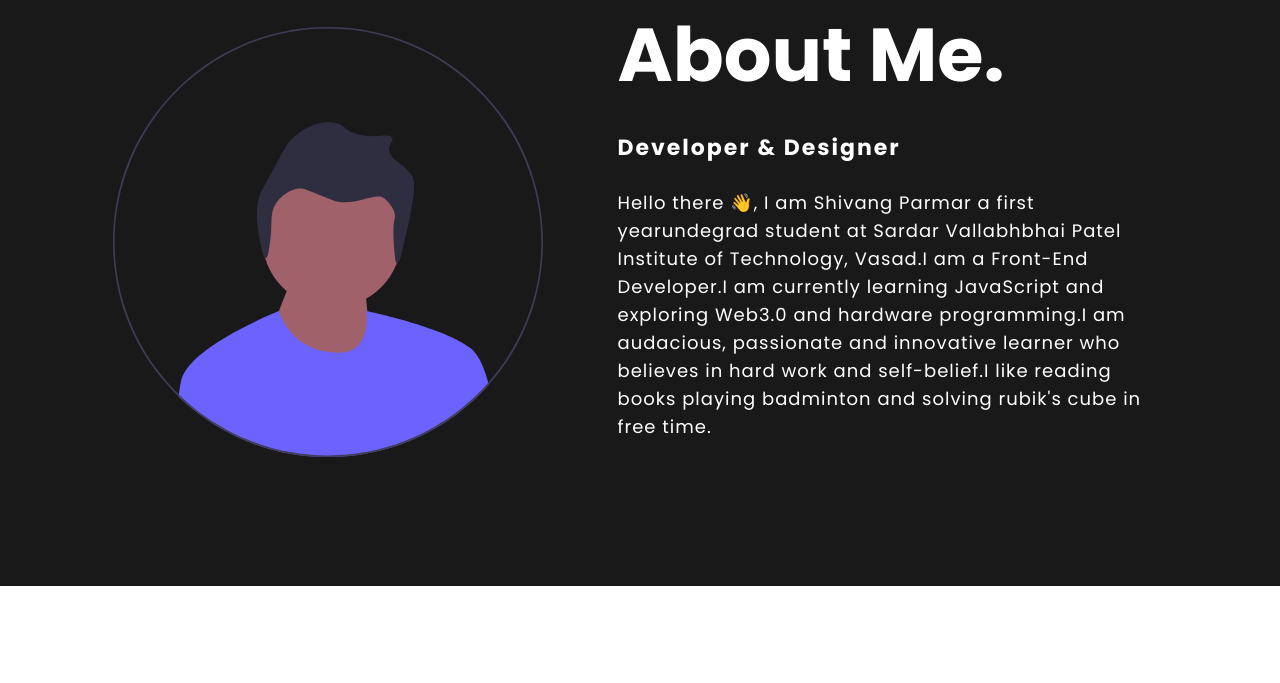
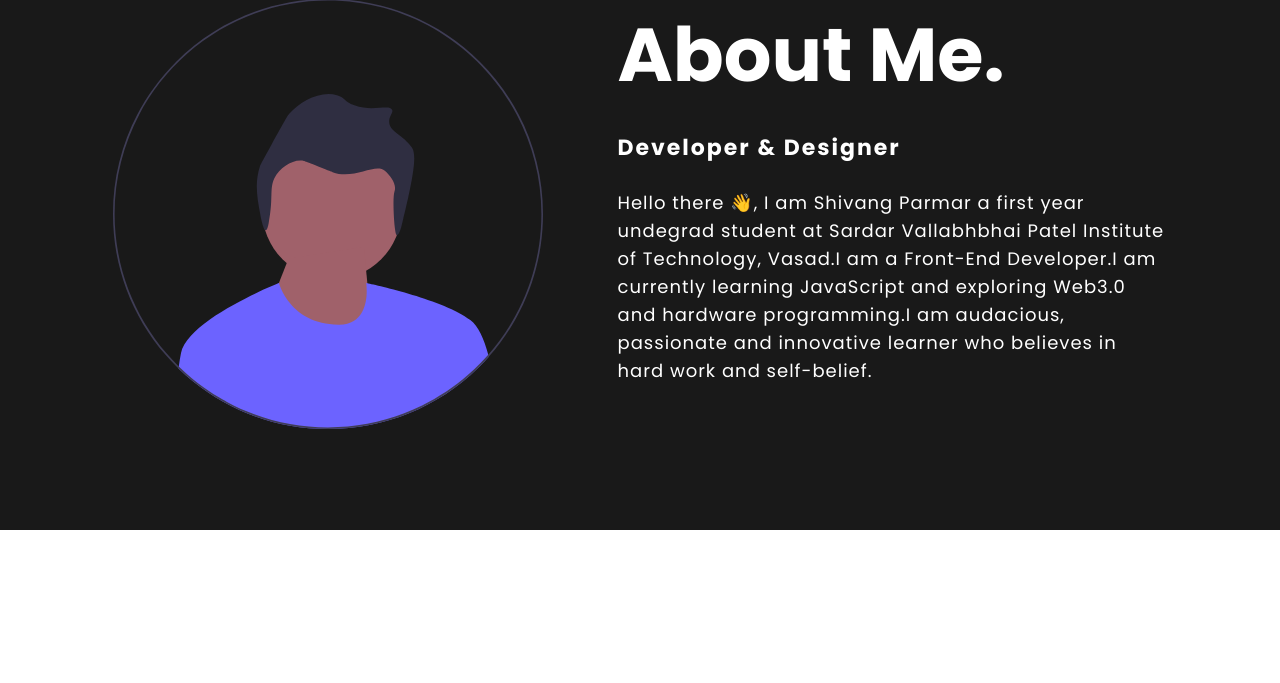
Before and after one commit to imsp18/imsp18.github.io, a plain HTML site: page index.html in a window 1280 px wide. Shown: the part 902-1585 px from the top of the page. Drawn offline with nearby package versions, Linux system fonts and the light colour scheme.

Commit message:
Update index.html

```diff
--- a/index.html
+++ b/index.html
@@ -39,7 +39,7 @@
 			<div class="about-text">
 				<h2><a id="About">About Me.</a></h2>
 				<h5>Developer <span>& Designer</span></h5>
-				<p> Hello there 👋, I am Shivang Parmar a first yearundegrad student at Sardar Vallabhbhai Patel Institute of Technology, Vasad.I am a Front-End Developer.I am currently learning JavaScript and exploring Web3.0 and hardware programming.I am audacious, passionate and innovative learner who believes in hard work and self-belief.I like reading books playing badminton and solving rubik's cube in free time.</p>
+				<p> Hello there 👋, I am Shivang Parmar a first year undegrad student at Sardar Vallabhbhai Patel Institute of Technology, Vasad.I am a Front-End Developer.I am currently learning JavaScript and exploring Web3.0 and hardware programming.I am audacious, passionate and innovative learner who believes in hard work and self-belief.</p>
 			</div>
 		</div>
 	</section>
```
